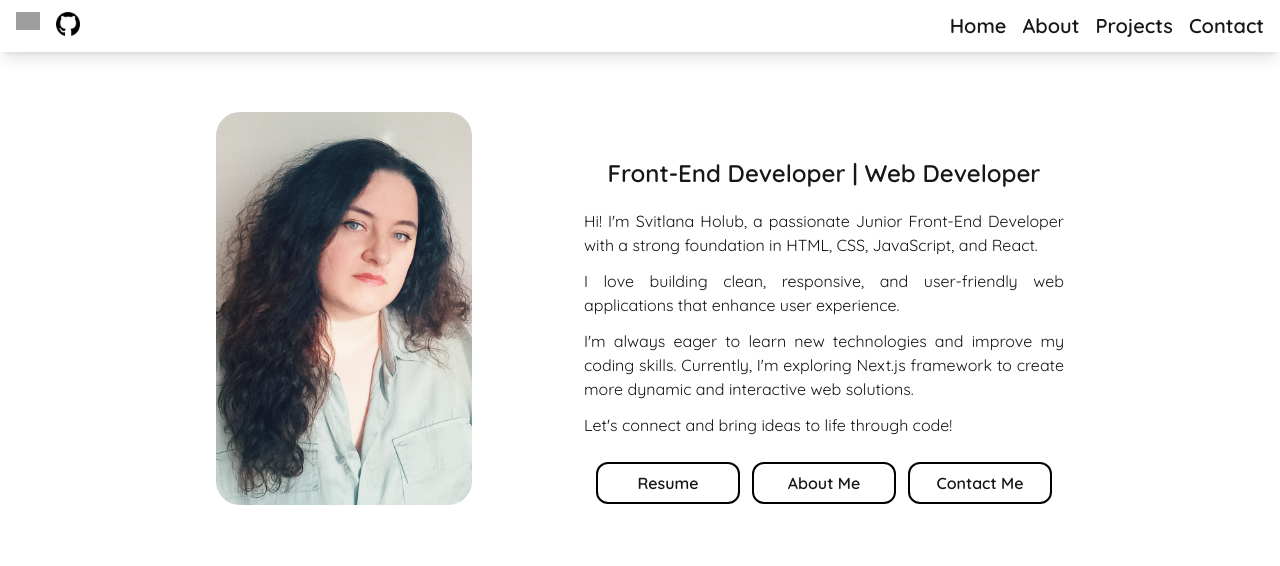
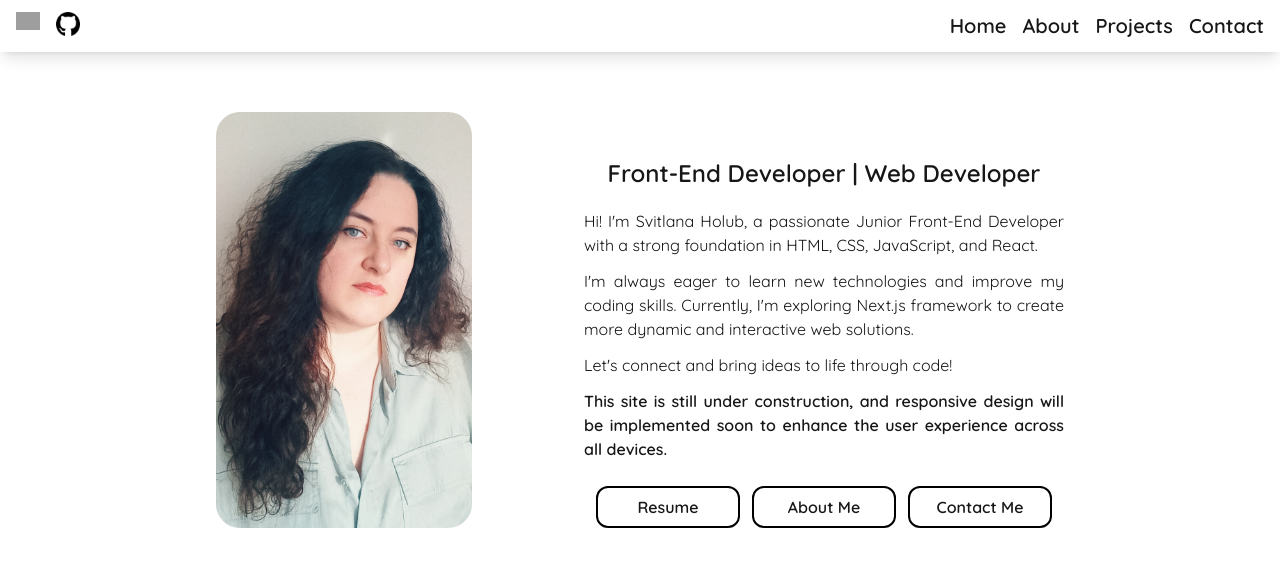
Before and after one commit to golubsvetlana/my-website, a Next.js app: page / in a window 1280 px wide. Shown: the top 566 px of the page. Built offline with nearby package versions, Linux system fonts and the light colour scheme; grey boxes are pictures that could not be loaded.

Commit message:
minor changes

```diff
--- a/app/layout.tsx
+++ b/app/layout.tsx
@@ -9,11 +9,12 @@ const quick_font= Quicksand ({
   variable: '--font-quicksand',
   display: 'swap',
 })
-export const metadata = {
-  icons: {
-    icon: '/favicon.ico', // /public path
-  },
-}
+// export const metadata = {
+//   icons: {
+//     icon: '/favicon.ico', // /public path
+
+//   },
+// }
 // export const metadata: Metadata = {
 //   // title: "Create Next App",
 //   description: "Generated by create next app",
--- a/app/page.tsx
+++ b/app/page.tsx
@@ -15,9 +15,11 @@ export default function Home() {
           <div className="flex flex-col">
             <span className="flex flex-wrap text-justify">
               <p className="mb-3">Hi! I&apos;m Svitlana Holub, a passionate Junior Front-End Developer with a strong foundation in HTML, CSS, JavaScript, and React.</p>
-              <p className="mb-3">I love building clean, responsive, and user-friendly web applications that enhance user experience.</p>
+              {/* <p className="mb-3">I love building clean, responsive, and user-friendly web applications that enhance user experience.</p> */}
               <p className="mb-3">I&apos;m always eager to learn new technologies and improve my coding skills. Currently, I&apos;m exploring Next.js framework to create more dynamic and interactive web solutions.</p>
-              <p>Let&apos;s connect and bring ideas to life through code!</p>
+              <p className="mb-3">Let&apos;s connect and bring ideas to life through code!</p>
+              <p className="font-semibold">This site is still under construction, and responsive design will be implemented soon to enhance the user experience across all devices.</p>
+
             </span>
             <div className="btn-wrap"> {/*flex justify-around m-5*/}
               <Link className="btn font-semibold border-2 border-solid border-black rounded-xl hover:bg-black hover:text-white" href={"/Svitlana_Holub_Resume_Dev.pdf"} download='Svitlana_Holub_Resume_Dev.pdf'  target='_blank'>Resume</Link>
```
